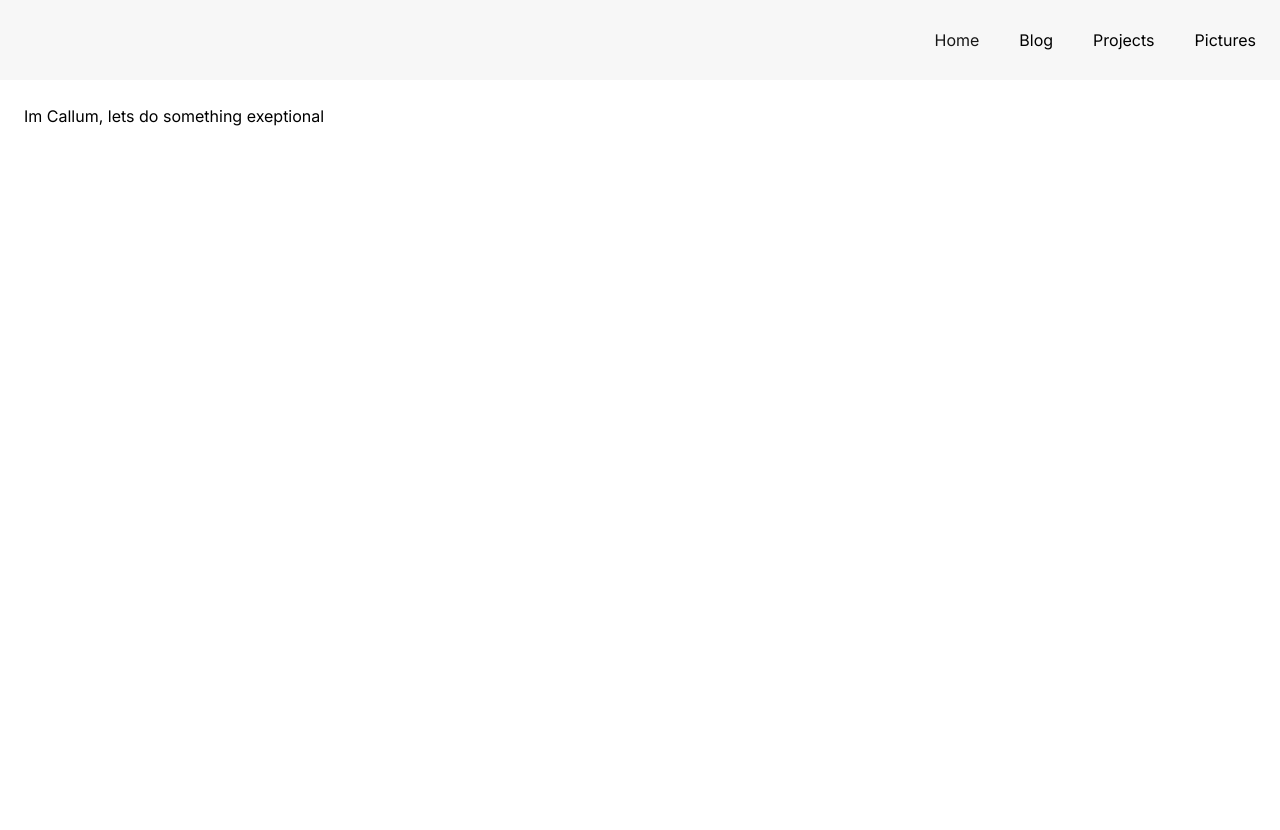
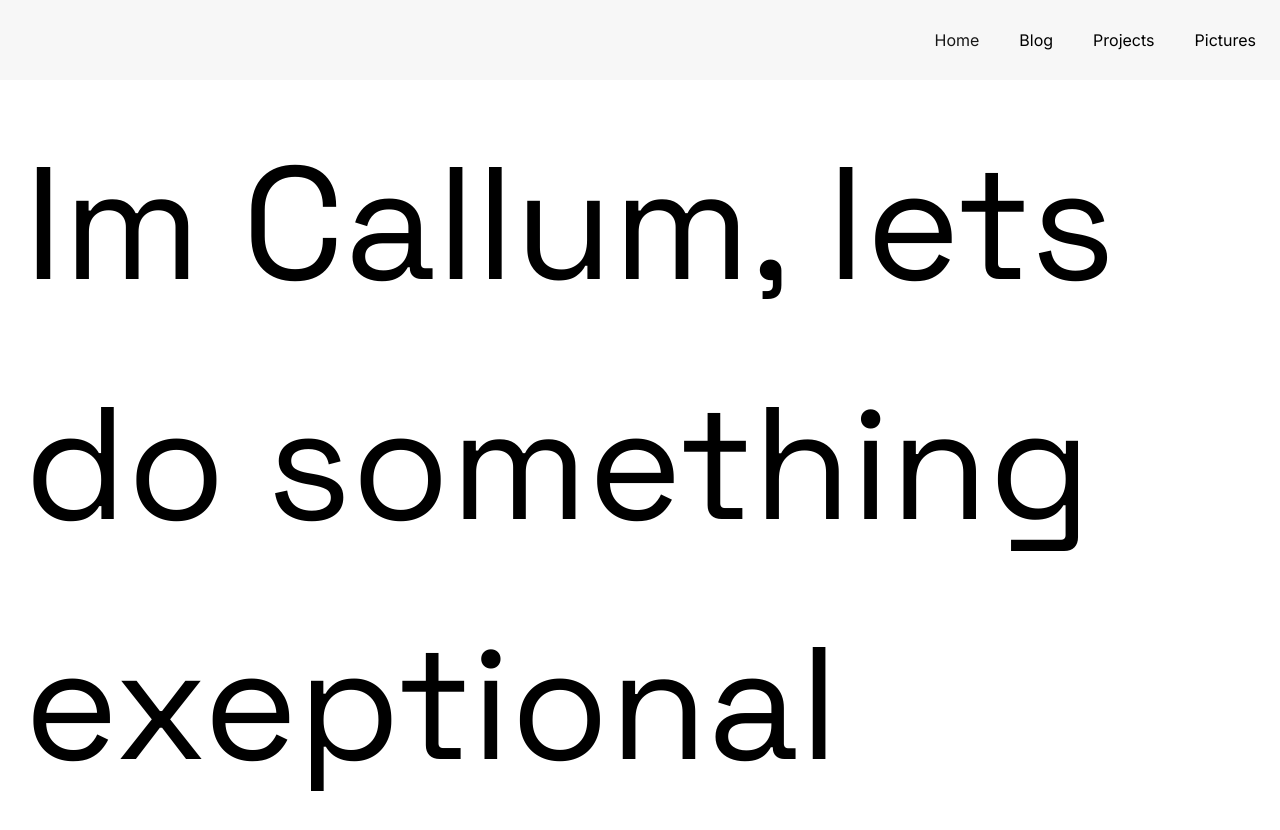
Before and after one commit to Callumk7/personal-blog-portfolio, a Next.js app: page / in a window 1280 px wide. Shown: the top 830 px of the page. Before the commit the page ends 800 px from the top, so only its background shows below. Built offline with nearby package versions, Linux system fonts and the light colour scheme.

Commit message:
Configuration Updates

```diff
--- a/tailwind.config.js
+++ b/tailwind.config.js
@@ -1,18 +1,20 @@
 /** @type {import('tailwindcss').Config} */
 module.exports = {
     content: [
-    './src/pages/**/*.{js,ts,jsx,tsx,mdx}',
-    './src/components/**/*.{js,ts,jsx,tsx,mdx}',
-    './src/app/**/*.{js,ts,jsx,tsx,mdx}',
+        "./src/pages/**/*.{js,ts,jsx,tsx,mdx}",
+        "./src/components/**/*.{js,ts,jsx,tsx,mdx}",
+        "./src/app/**/*.{js,ts,jsx,tsx,mdx}",
     ],
     theme: {
         extend: {
-      backgroundImage: {
-        'gradient-radial': 'radial-gradient(var(--tw-gradient-stops))',
-        'gradient-conic':
-          'conic-gradient(from 180deg at 50% 50%, var(--tw-gradient-stops))',
+            fontFamily: {
+                sans: ["var(--font-inter)"],
+                grotesk: ["var(--font-space-grotesk)"],
+            },
+            fontSize: {
+                title: "10rem",
             },
         },
     },
-  plugins: [],
-}
+    plugins: [require("@tailwindcss/typography")],
+};
```
Also changed, not shown: package.json (+8 -0 lines), tsconfig.json (+6 -1 lines), 2 other files (tests, documents, lock files or other folders). Lines whose indentation alone changed are shown as unchanged.
